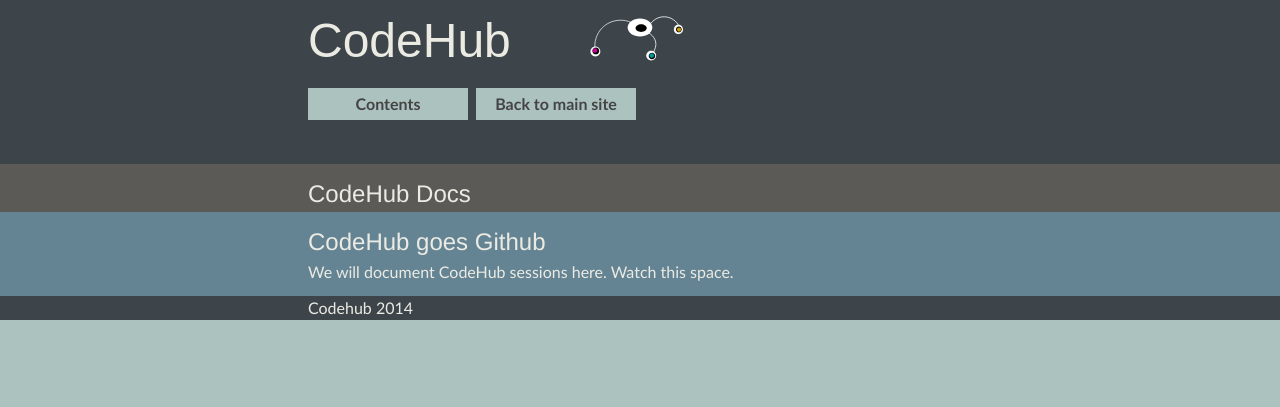
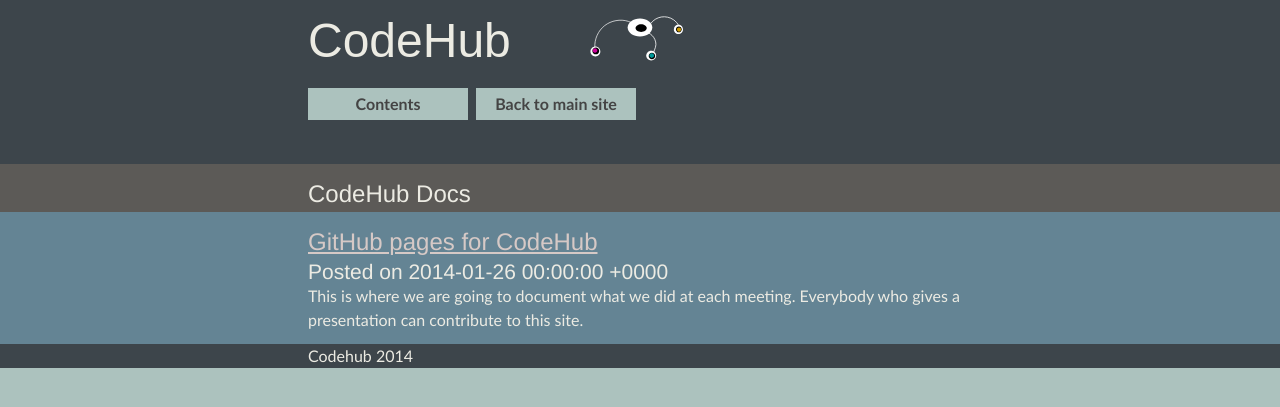
Before and after one commit to CodeHubOrg/codehuborg.github.io, a Jekyll site: the page built from index.html, in a window 1280 px wide. Shown: the top 407 px of the page. Built offline with Jekyll 4.4.1, drawn with Linux system fonts in a browser that asks for light colours; some web fonts are replaced.

Commit message:
add blog posts

```diff
--- /dev/null
+++ b/_posts/2014-01-26-codehub-on-github-pages.md
@@ -0,0 +1,5 @@
+---
+layout: default
+title: GitHub pages for CodeHub
+---
+This is where we are going to document what we did at each meeting. Everybody who gives a presentation can contribute to this site.
--- a/contents.html
+++ b/contents.html
@@ -2,8 +2,8 @@
 layout: default
 title: Contents
 ---
-<h2>11 Feb 2014</h2>
 <ul>
-<li>File permissions / File ownership</li>
-<li>Chrome Dev Tools</li>
+    {% for post in site.posts %}
+        <li><a href="{{ post.url }}">{{ post.title }}</a></li>
+    {% endfor %}
 </ul>
--- a/index.html
+++ b/index.html
@@ -2,5 +2,10 @@
 layout: default
 title: CodeHub Docs
 ---
-<h2>CodeHub goes Github</h2>
-<p>We will document CodeHub sessions here. Watch this space.</p>
+<article>
+    {% for post in site.posts %}
+        <h2><a href="{{ post.url }}">{{ post.title }}</a></h2>
+        <h3>Posted on {{ post.date }} </h3>
+        {{ post.content }}
+    {% endfor %}
+</article>
```
